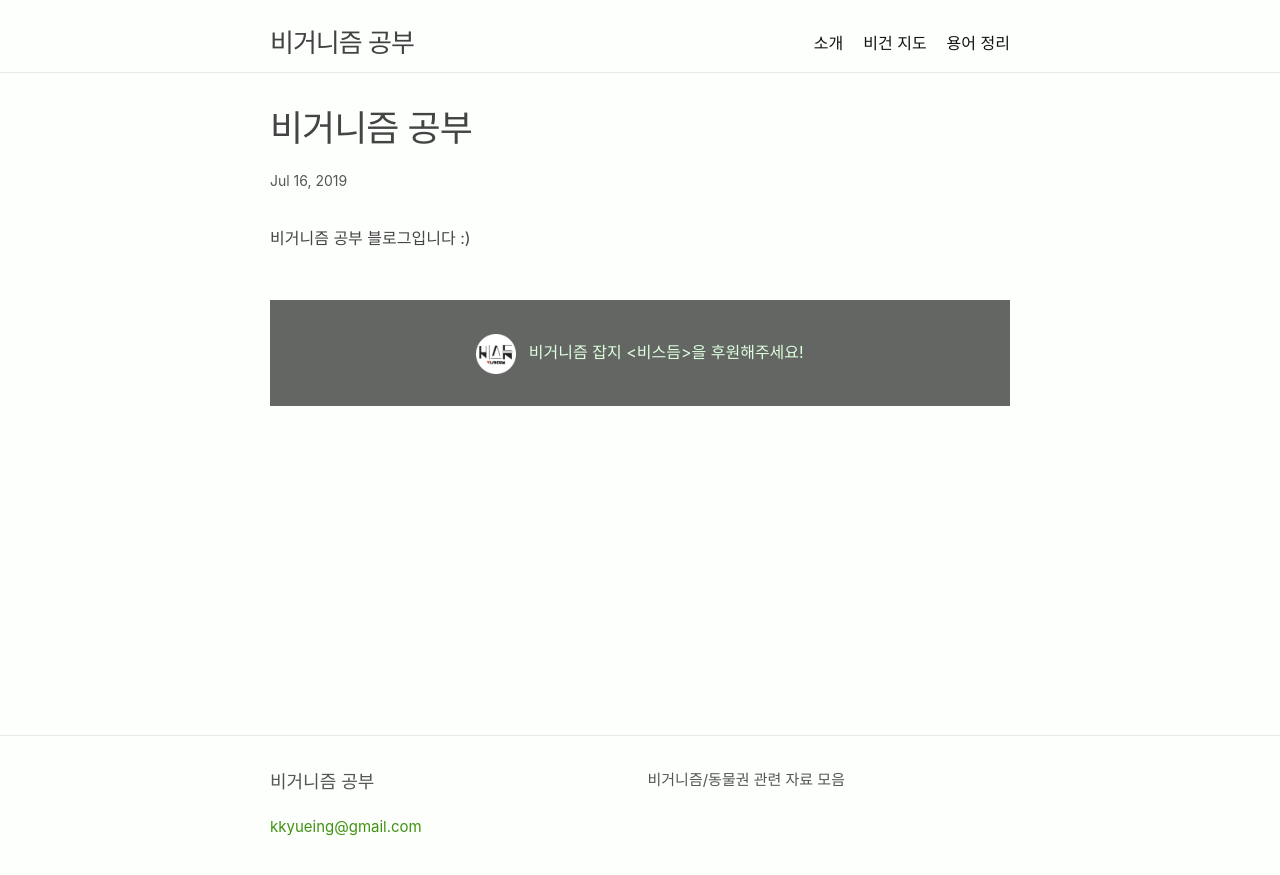
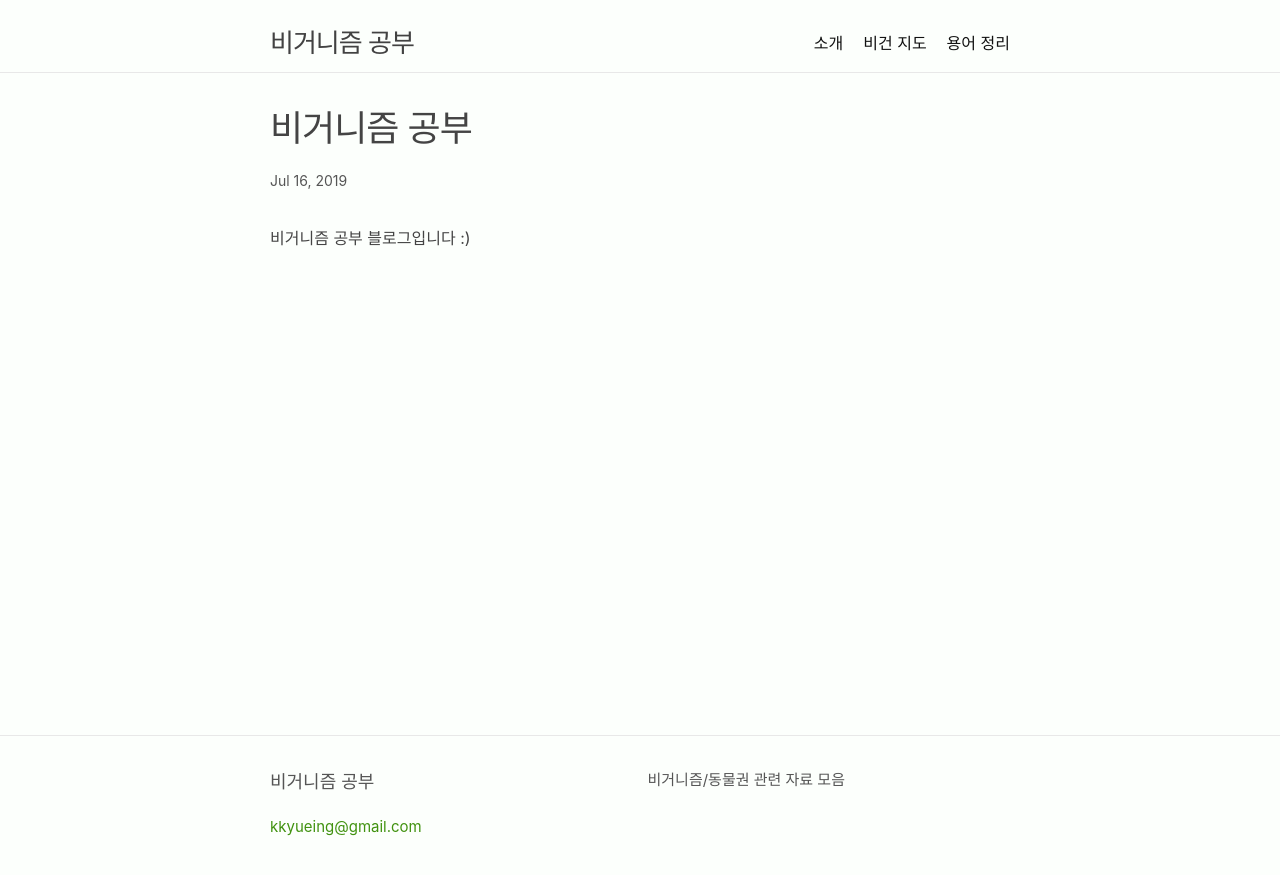
Before and after one commit to veganstudies/veganstudies.github.io, a Jekyll site: the page built from _posts/2019-07-16-welcome.md, in a window 1280 px wide. Shown: the top 875 px of the page. Built offline with Jekyll 4.4.1, drawn with Linux system fonts in a browser that asks for light colours.

Commit message:
Update post.html

```diff
--- a/_layouts/post.html
+++ b/_layouts/post.html
@@ -20,19 +20,6 @@ layout: default
     {% include toc.html html=content ordered=true %}
     </div>
     {{ content }}
-
-    <a href="https://tumblbug.com/visdeum" style="
-        display: block;
-        margin: 3em 0 2em;
-        padding: 2em 1em;
-        line-height: 40px;
-        background-color: rgba(0, 0, 0, 0.6);
-        color: #DFD;
-        text-align: center;
-    ">
-       <img src="/assets/visdeum.png" style="width: 40px; margin-right: 0.5em;">
-       비거니즘 잡지 &lt;비스듬&gt;을 후원해주세요!
-    </a>
   </div>
 
   {%- if site.disqus.shortname -%}
```
